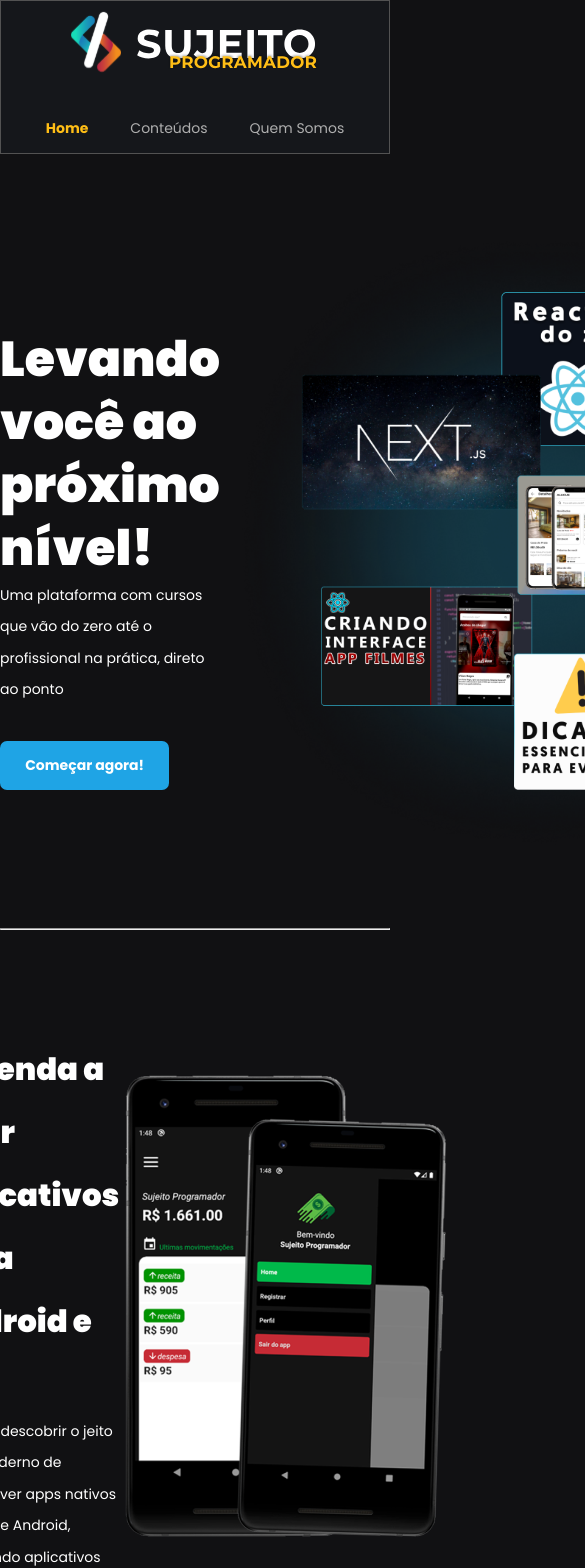
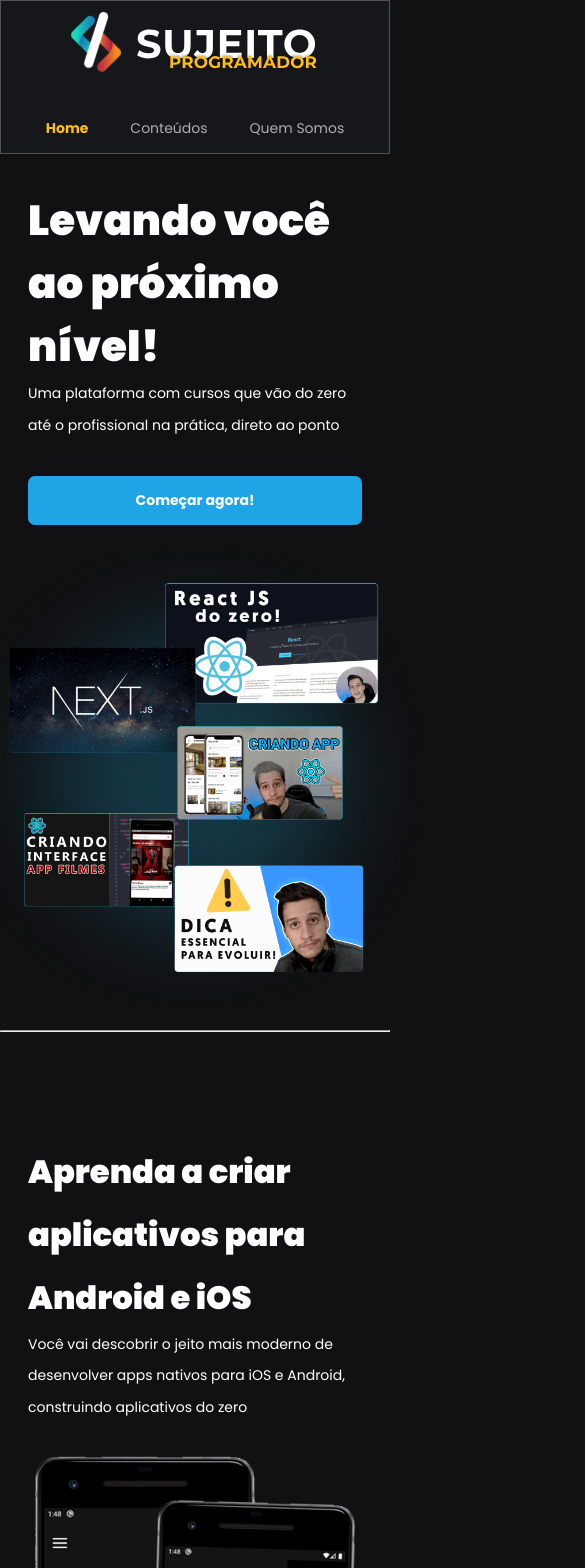
Before and after one commit to rafaelroncoletateste/sistema-blog, a Next.js app: page / in a window 390 px wide. Shown: the top 1568 px of the page, 585 px wide, since content can reach past the window. Built offline with nearby package versions, Linux system fonts and the light colour scheme.

Commit message:
Responsividade home

```diff
--- a/src/styles/home.module.scss
+++ b/src/styles/home.module.scss
@@ -121,3 +121,73 @@
     font-weight: bold;
   }
 }
+
+@media (max-width: 1095px) {
+  .container {
+    .containerHeader {
+      padding: 0 2rem;
+
+      button {
+        display: block;
+      }
+    }
+
+    img {
+      max-width: 600px;
+    }
+
+    div h1 {
+      font-size: 3rem;
+    }
+
+    div h2 {
+      font-size: 2.3rem;
+
+      span {
+        font-size: 2.3rem;
+      }
+    }
+
+    .sectionContent,
+    .nextLevelContent {
+      padding: 0 2rem;
+    }
+  }
+}
+
+@media (max-width: 950px) {
+  .container {
+    .containerHeader {
+      flex-direction: column;
+
+      button {
+        width: 100%;
+
+        display: flex;
+        align-items: center;
+        justify-content: center;
+      }
+    }
+
+    div img {
+      max-width: 500px;
+    }
+
+    div h1 {
+      font-size: 3rem;
+    }
+
+    h2 {
+      font-size: 1rem;
+    }
+
+    .sectionContent {
+      flex-direction: column;
+
+      img {
+        margin-top: 2rem;
+        max-width: 400px;
+      }
+    }
+  }
+}
```
